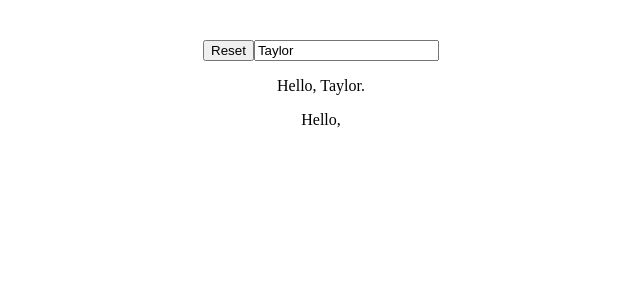
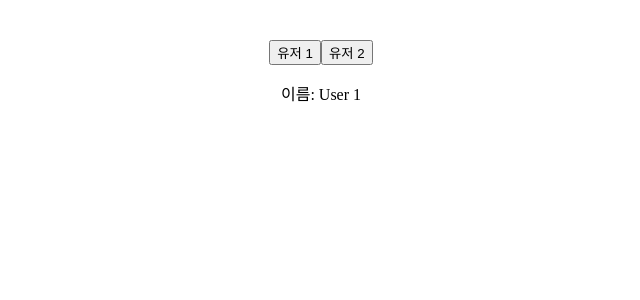
Before and after one commit to domino3333/react-diy, a React (Vite) app in the folder prac01/: page / in a window 1280 px wide. Shown: the top 300 px of the page, without its empty margins (319-959 px from the left). Built offline with nearby package versions, Linux system fonts and the light colour scheme.

Commit message:
useEffect 로 실행 시점 확인

```diff
--- a/prac01/src/App.jsx
+++ b/prac01/src/App.jsx
@@ -1,39 +1,19 @@
 
 import './App.css'
-import CafeButton from './components/CafeButton'
-import Header from './components/Header'
-import Main from './components/Main'
 import { useState } from 'react'
-import Register from './components/Register'
-import Form from './components/Form'
 
 
+import Profile from "./components/Profile";
+
 export default function App() {
-  const [version, setVersion] = useState(0);
-
-  function handleReset() {
-    setVersion(version + 1);
-  }
+  const [userId, setUserId] = useState(1);
 
   return (
     <>
-      <button onClick={handleReset}>Reset</button>
-      <Form1 key={version} />
+      <button onClick={() => setUserId(1)}>유저 1</button>
+      <button onClick={() => setUserId(2)}>유저 2</button>
+
+      <Profile userId={userId} />
     </>
   );
 }
-
-function Form1({key}) {
-  const [name, setName] = useState('Taylor');
-
-  return (
-    <>
-      <input
-        value={name}
-        onChange={e => setName(e.target.value)}
-      />
-      <p>Hello, {name}.</p>
-      <p>Hello, {key}</p>
-    </>
-  );
-}
--- /dev/null
+++ b/prac01/src/components/Profile.jsx
@@ -0,0 +1,19 @@
+
+import { useEffect, useState } from "react";
+
+export default function Profile({ userId }) {
+  const [user, setUser] = useState(null);
+
+  useEffect(() => {
+    console.log("서버 요청 발생:", userId);
+
+    // 서버 요청 흉내
+    setTimeout(() => {
+      setUser({ id: userId, name: `User ${userId}` });
+    }, 3000);
+  }, [userId]);
+
+  if (!user) return <p>로딩중...</p>;
+
+  return <p>이름: {user.name}</p>;
+}
```
